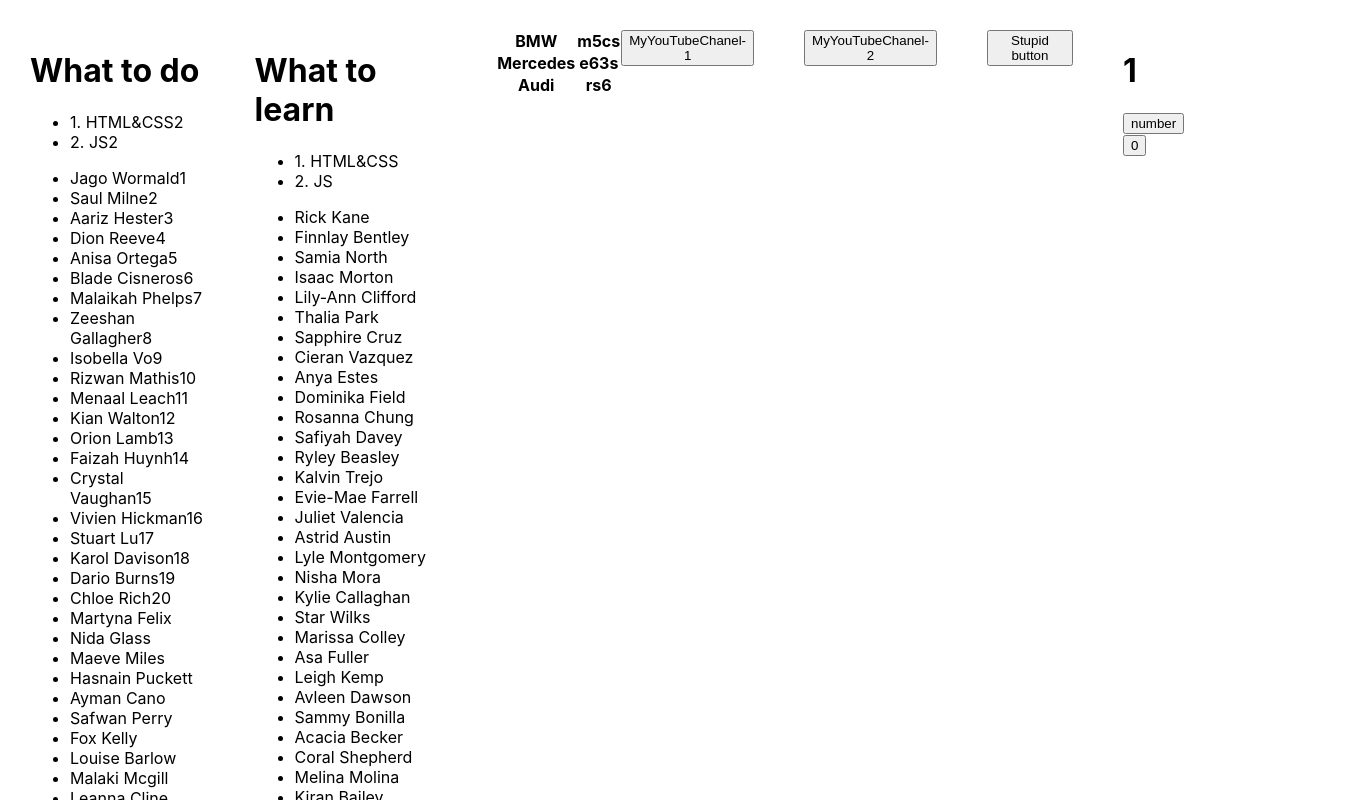
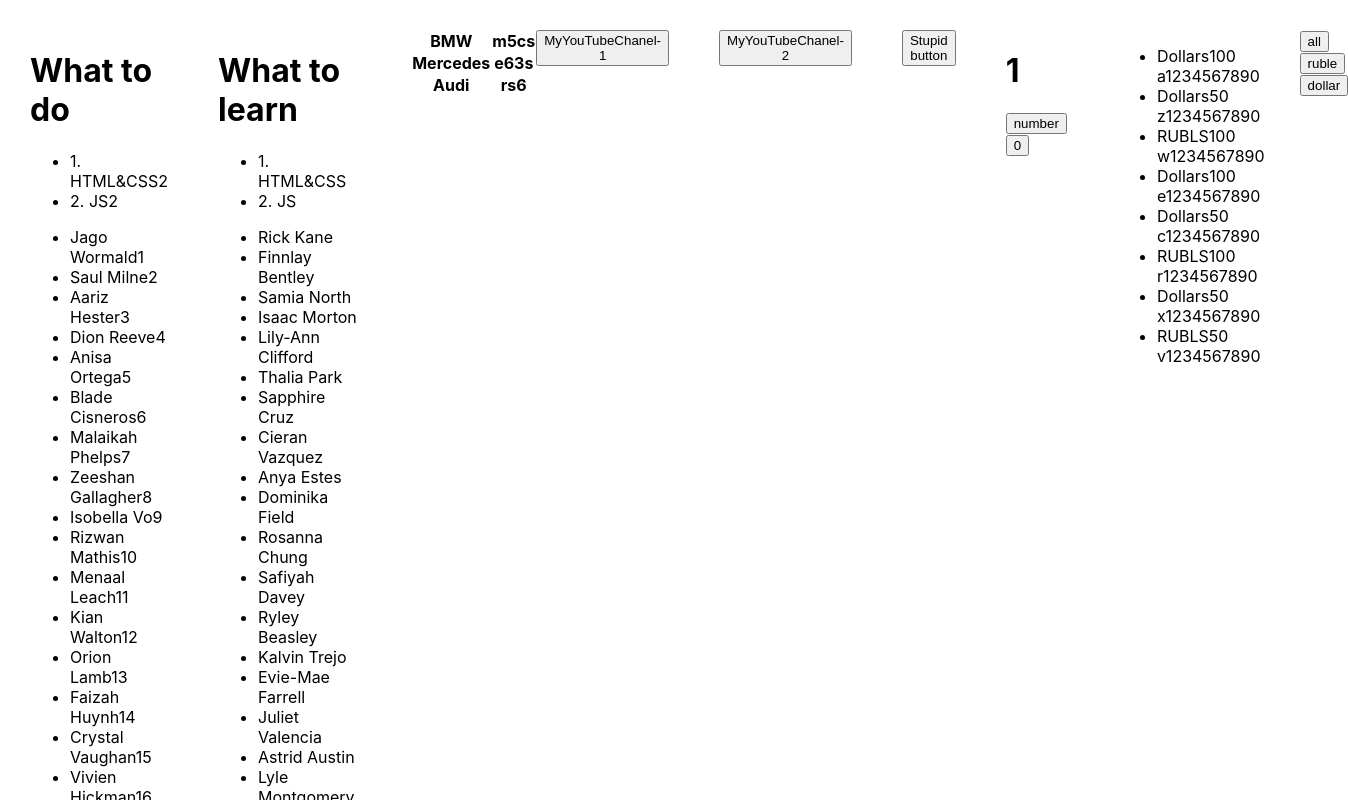
Before and after one commit to springevidence/todolist-practice1, a React (Create React App) app: page / in a window 1280 px wide. Shown: the top 800 px of the page, 1348 px wide, since content can reach past the window. Built offline with nearby package versions, Linux system fonts and the light colour scheme.

Commit message:
added money component and used filter method

```diff
--- a/src/App.tsx
+++ b/src/App.tsx
@@ -3,10 +3,10 @@
 import Tasks from "./components/Tasks";
 import {dataType} from "./components/Tasks";
 import Cars from "./components/Cars";
-import {CarsType} from "./components/Cars";
+import {topCars} from "./components/Cars";
 import Button from "./components/Button";
-import {subscribe} from "diagnostics_channel";
 import {useState} from "react";
+import Money from "./components/Money";
 
 // Hi Guys!
 // Let's reinforce our current session!
@@ -127,13 +127,6 @@
             'Micheal Talbot95',
         ]
     }
-
-    const topCars: Array<CarsType> = [
-        {manufacturer: 'BMW', model: 'm5cs'},
-        {manufacturer: 'Mercedes', model: 'e63s'},
-        {manufacturer: 'Audi', model: 'rs6'}
-    ]
-
     const Button1Foo = (subscriber: string)  => {
         console.log(subscriber)
     }
@@ -165,8 +158,7 @@
                 <button onClick={onClickHandler}>number</button>
                 <button onClick={resetToNull}>0</button>
             </div>
-
-
+            <Money />
         </div>
     );
 }
--- a/src/components/Cars.tsx
+++ b/src/components/Cars.tsx
@@ -8,7 +8,13 @@
     manufacturer: string
     model: string
 }
+export const topCars: Array<CarsType> = [
+    {manufacturer: 'BMW', model: 'm5cs'},
+    {manufacturer: 'Mercedes', model: 'e63s'},
+    {manufacturer: 'Audi', model: 'rs6'}
+]
 const Cars = (props: CarsPropsType) => {
+
     return (
         <tbody>
             {props.data.map((elem, i) => {
--- /dev/null
+++ b/src/components/Money.tsx
@@ -0,0 +1,51 @@
+import React from 'react';
+import {useState} from "react";
+
+type FilterType = 'all' | 'RUBLS' |'Dollars'
+const Money = () => {
+    const [money, setMoney] = useState([
+        { banknots: 'Dollars', value: 100, number: ' a1234567890' },
+        { banknots: 'Dollars', value: 50, number: ' z1234567890' },
+        { banknots: 'RUBLS', value: 100, number: ' w1234567890' },
+        { banknots: 'Dollars', value: 100, number: ' e1234567890' },
+        { banknots: 'Dollars', value: 50, number: ' c1234567890' },
+        { banknots: 'RUBLS', value: 100, number: ' r1234567890' },
+        { banknots: 'Dollars', value: 50, number: ' x1234567890' },
+        { banknots: 'RUBLS', value: 50, number: ' v1234567890' },
+    ])
+
+    const [filter, setFilter] = useState<FilterType>('all')
+    let currentMoney = money;
+    if (filter === 'RUBLS') {
+        currentMoney = money.filter((filteredMoney) => filteredMoney.banknots === 'RUBLS')
+    }
+    if (filter === 'Dollars') {
+        currentMoney = money.filter((filteredMoney) => filteredMoney.banknots === 'Dollars')
+    }
+    const onClickFilterHandler = (nameButton:FilterType) => {
+        setFilter(nameButton);
+    }
+    return (
+        <>
+            <ul>
+                {currentMoney.map((objFromMoneyArr,index) => {
+                    return (
+                        <li key={index}>
+                            <span>{objFromMoneyArr.banknots}</span>
+                            <span>{objFromMoneyArr.value}</span>
+                            <span>{objFromMoneyArr.number}</span>
+                        </li>
+                    )
+                })}
+            </ul>
+            <div style={{marginLeft:'35px'}}>
+                <button onClick={()=> onClickFilterHandler('all')}>all</button>
+                <button onClick={()=> onClickFilterHandler('RUBLS')}>ruble</button>
+                <button onClick={()=> onClickFilterHandler('Dollars')}>dollar</button>
+            </div>
+        </>
+
+    );
+};
+
+export default Money;
```
